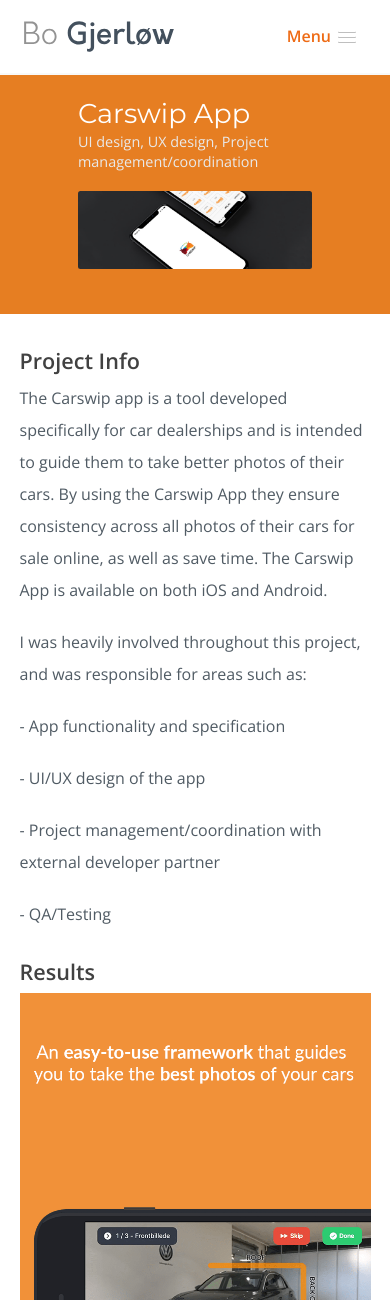
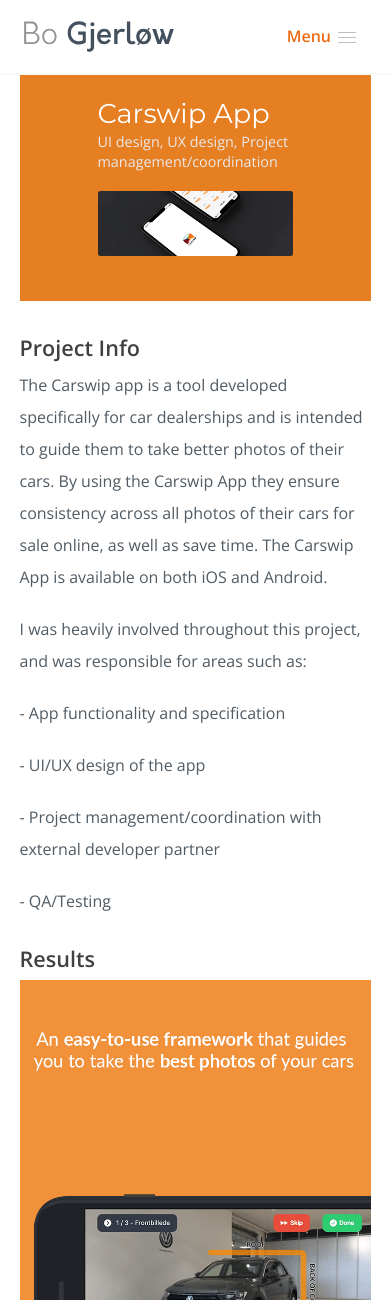
Before and after one commit to bgjerlow/portfolio-website, a PHP site: page /carswip-app.php in a window 390 px wide. Shown: the top 1300 px of the page. Run offline with PHP 8.4, Linux system fonts and the light colour scheme; some libraries are stand-ins or nearby versions.

Commit message:
Another hotfix for mobile

```diff
--- a/css/media-queries.css
+++ b/css/media-queries.css
@@ -74,6 +74,7 @@
     /* Changing margins of various elements */
     .portfolioNav,
     .portfolioItem,
+    .portfolioItemIntro,
     #aboutContent {
         margin-left: 5%;
         margin-right: 5%;
--- a/inc/header.php
+++ b/inc/header.php
@@ -4,7 +4,7 @@
 <!-- Website styling -->
 <link rel="stylesheet" type="text/css" href="css/reset.css">
 <link rel="stylesheet" type="text/css" href="css/style.css?v=1.1.6">
-<link rel="stylesheet" type="text/css" href="css/media-queries.css?v=1.1.7">
+<link rel="stylesheet" type="text/css" href="css/media-queries.css?v=1.1.8">
 
 <!-- Google Fonts -->
 <link href="https://fonts.googleapis.com/css?family=Montserrat|Open+Sans:400,600" rel="stylesheet">
```
